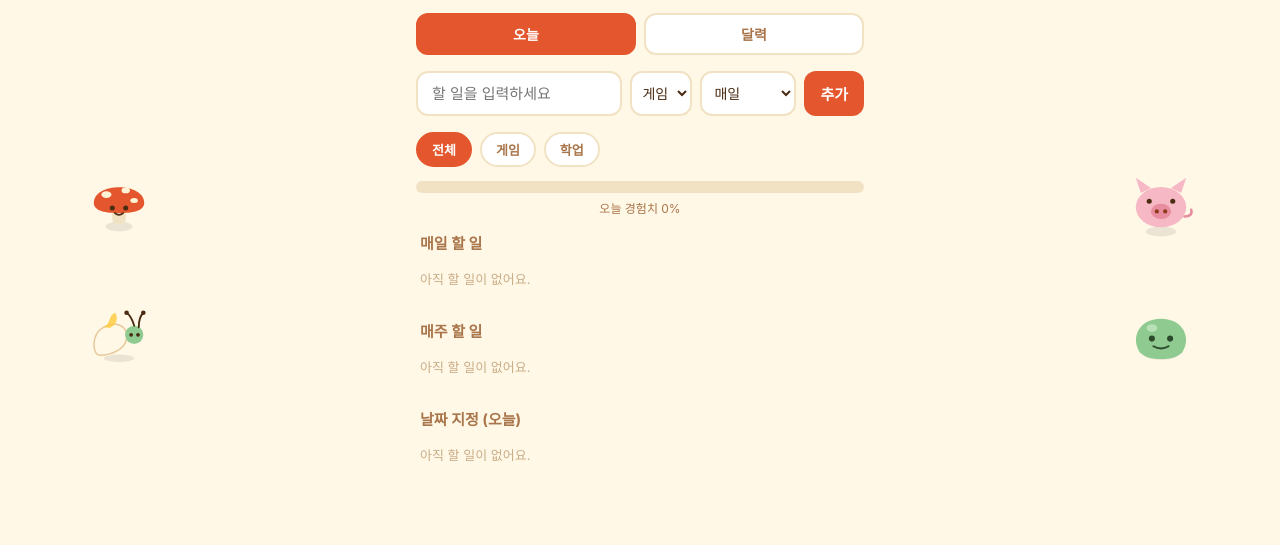
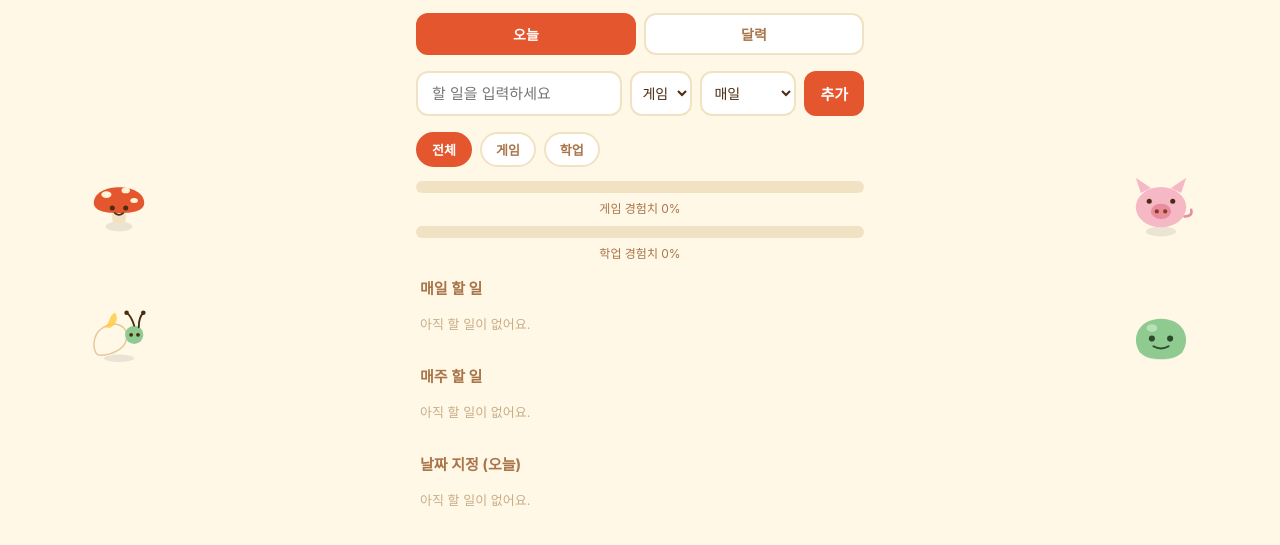
Before and after one commit to lyukaram-art/checklist-app, a website with bundled scripts: page index.html in a window 1280 px wide. Shown: the part 135-680 px from the top of the page. Built offline with nearby package versions, Linux system fonts and the light colour scheme.

Commit message:
Split the daily EXP bar into separate game/study bars
Each bar now reflects that category's own today-completion rate,
independent of which category filter tab is active.

```diff
--- a/app.js
+++ b/app.js
@@ -35,8 +35,10 @@ const els = {
   dayDetail: document.getElementById('dayDetail'),
   dayDetailTitle: document.getElementById('dayDetailTitle'),
   dayDetailList: document.getElementById('dayDetailList'),
-  expBarFill: document.getElementById('expBarFill'),
-  expBarLabel: document.getElementById('expBarLabel'),
+  gameExpFill: document.getElementById('gameExpFill'),
+  gameExpLabel: document.getElementById('gameExpLabel'),
+  studyExpFill: document.getElementById('studyExpFill'),
+  studyExpLabel: document.getElementById('studyExpLabel'),
   gameLevelValue: document.getElementById('gameLevelValue'),
   gameLevelDays: document.getElementById('gameLevelDays'),
   studyLevelValue: document.getElementById('studyLevelValue'),
@@ -214,8 +216,18 @@ function render() {
     .sort((a, b) => a.date.localeCompare(b.date));
   renderList(els.dateList, dateTasks, { showDate: true });
 
-  renderExpBar([...dailyTasks, ...weeklyTasks, ...dateTasks]);
+  renderExpBars(getTodayItemsAll(todayKey, todayWeekday));
   renderLevels();
+}
+
+function getTodayItemsAll(todayKey, todayWeekday) {
+  const daily = tasks.filter(t => t.type === 'daily');
+  const weekly = tasks.filter(t => t.type === 'weekly' && (t.weekday === undefined || t.weekday === todayWeekday));
+  const date = tasks.filter(t => t.type === 'date' && (
+    t.date === todayKey ||
+    (t.category === 'study' && !t.checked && t.date < todayKey)
+  ));
+  return [...daily, ...weekly, ...date];
 }
 
 function computeCategoryLevels() {
@@ -243,12 +255,16 @@ function renderLevels() {
   els.studyLevelDays.textContent = `완료한 날 ${levels.study.days}일`;
 }
 
-function renderExpBar(todayItems) {
-  const total = todayItems.length;
-  const done = todayItems.filter(t => t.checked).length;
-  const pct = total === 0 ? 0 : Math.round((done / total) * 100);
-  els.expBarFill.style.width = `${pct}%`;
-  els.expBarLabel.textContent = `오늘 경험치 ${pct}%`;
+function renderExpBars(todayItems) {
+  for (const cat of ['game', 'study']) {
+    const items = todayItems.filter(t => t.category === cat);
+    const total = items.length;
+    const done = items.filter(t => t.checked).length;
+    const pct = total === 0 ? 0 : Math.round((done / total) * 100);
+    const label = cat === 'game' ? '게임' : '학업';
+    els[`${cat}ExpFill`].style.width = `${pct}%`;
+    els[`${cat}ExpLabel`].textContent = `${label} 경험치 ${pct}%`;
+  }
 }
 
 function formatDateShort(dateKey) {
--- a/index.html
+++ b/index.html
@@ -142,9 +142,16 @@
 
       <div class="exp-bar-wrap">
         <div class="exp-bar-track">
-          <div id="expBarFill" class="exp-bar-fill" style="width: 0%"></div>
+          <div id="gameExpFill" class="exp-bar-fill exp-bar-fill-game" style="width: 0%"></div>
         </div>
-        <p id="expBarLabel" class="exp-bar-label">오늘 경험치 0%</p>
+        <p id="gameExpLabel" class="exp-bar-label">게임 경험치 0%</p>
+      </div>
+
+      <div class="exp-bar-wrap">
+        <div class="exp-bar-track">
+          <div id="studyExpFill" class="exp-bar-fill exp-bar-fill-study" style="width: 0%"></div>
+        </div>
+        <p id="studyExpLabel" class="exp-bar-label">학업 경험치 0%</p>
       </div>
 
       <section class="list-section">
--- a/style.css
+++ b/style.css
@@ -296,6 +296,10 @@ body {
 }
 
 .exp-bar-wrap {
+  margin-bottom: 10px;
+}
+
+.exp-bar-wrap:last-of-type {
   margin-bottom: 16px;
 }
 
@@ -308,9 +312,16 @@ body {
 
 .exp-bar-fill {
   height: 100%;
-  background: linear-gradient(90deg, #FFC93C, #E4572E);
   border-radius: 999px;
   transition: width 0.3s ease;
+}
+
+.exp-bar-fill-game {
+  background: linear-gradient(90deg, #FFC93C, #E4572E);
+}
+
+.exp-bar-fill-study {
+  background: linear-gradient(90deg, #9FC9E8, #2E6DA4);
 }
 
 .exp-bar-label {
```
